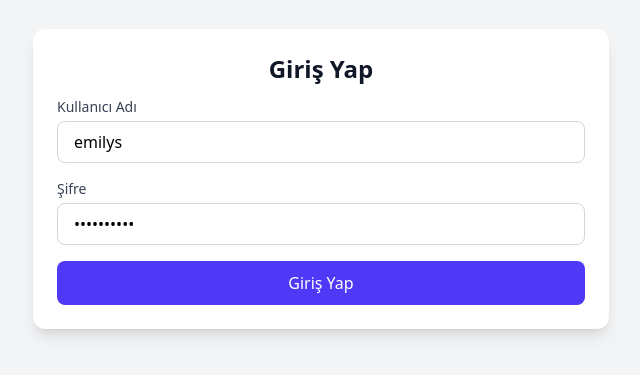
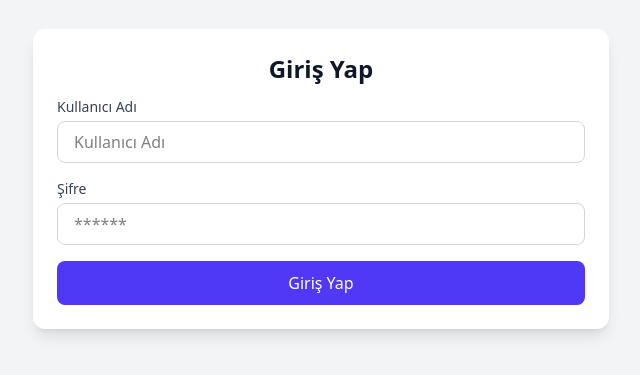
Before and after one commit to cloynet/login, a Next.js app: page / in a window 1280 px wide. Shown: the part 221-596 px from the top of the page, without its empty margins (319-959 px from the left). Built offline with nearby package versions, Linux system fonts and the light colour scheme; no server answers.

Commit message:
Update page.js

```diff
--- a/app/page.js
+++ b/app/page.js
@@ -5,12 +5,13 @@ import { useRouter } from "next/navigation";
 
 export default function Home() {
   const { login, token, user,   } = useAuth();
-  const [username, setUsername] = useState('emilys');
-  const [password, setPassword] = useState('emilyspass');
+  const [username, setUsername] = useState('');
+  const [password, setPassword] = useState('');
   const router = useRouter();
 
   const handleLogin = async (e) => {
     e.preventDefault();
+
     await login(username, password);
     router.push('/products');
   };
```
